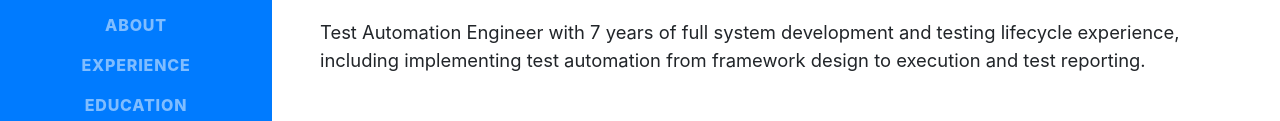
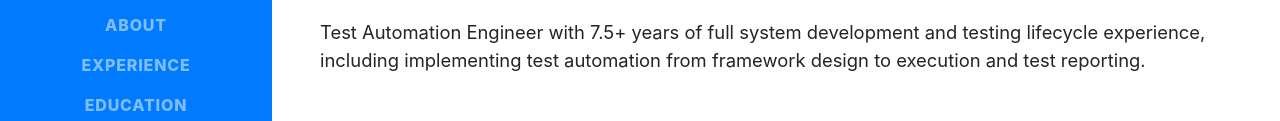
Before and after one commit to PankajRPandey/PankajRPandey.github.io, a website with bundled scripts: page index.html in a window 1280 px wide. Shown: the part 367-488 px from the top of the page. Built offline with nearby package versions, Linux system fonts and the light colour scheme; a web font is replaced by a local one.

Commit message:
Changing some text

```diff
--- a/index.html
+++ b/index.html
@@ -74,7 +74,7 @@
             href="tel:+919008697076">+91 9008697076</a> •
           <a href="mailto:pankajp989@gmail.com">pankajp989@gmail.com</a>
         </div>
-        <p class="lead mb-5">Test Automation Engineer with 7 years of full system development and
+        <p class="lead mb-5">Test Automation Engineer with 7.5+ years of full system development and
           testing lifecycle experience, including implementing test automation from framework design to execution and
           test reporting.</p>
         <div class="social-icons">
```
